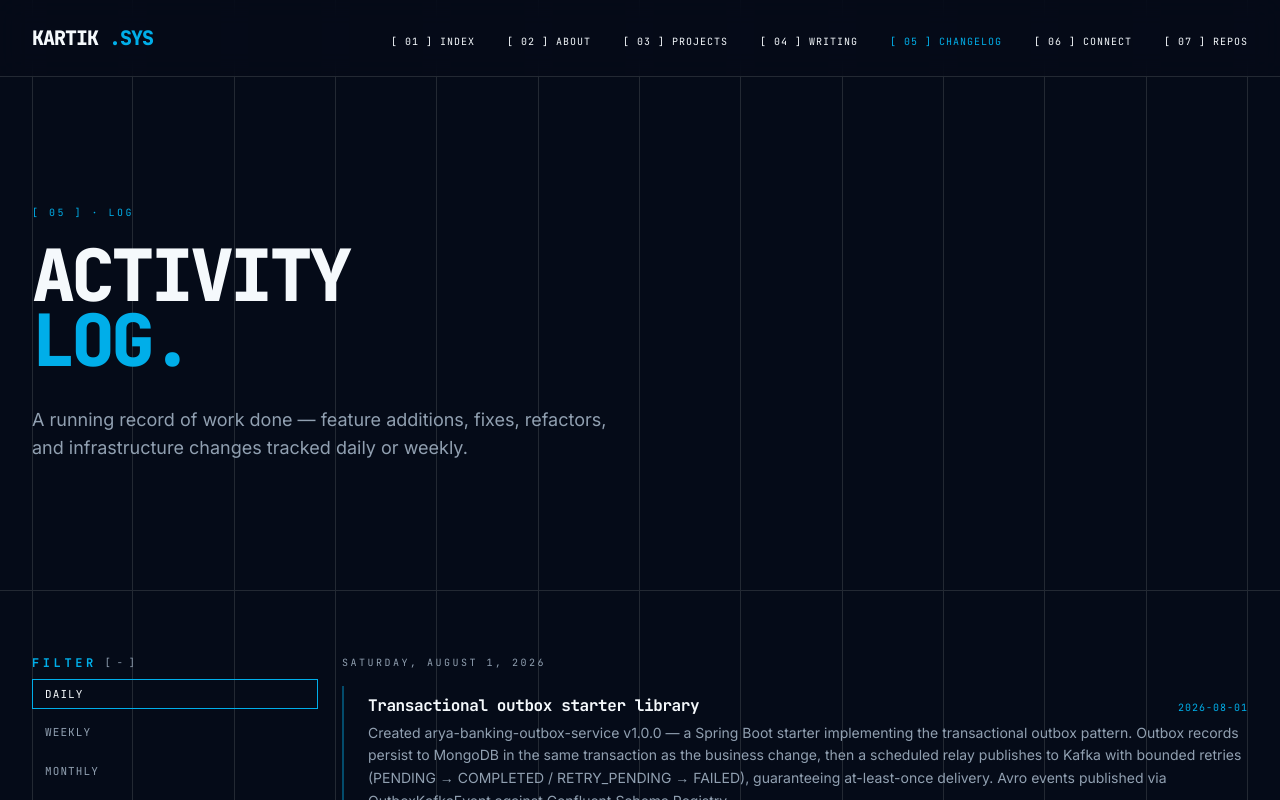
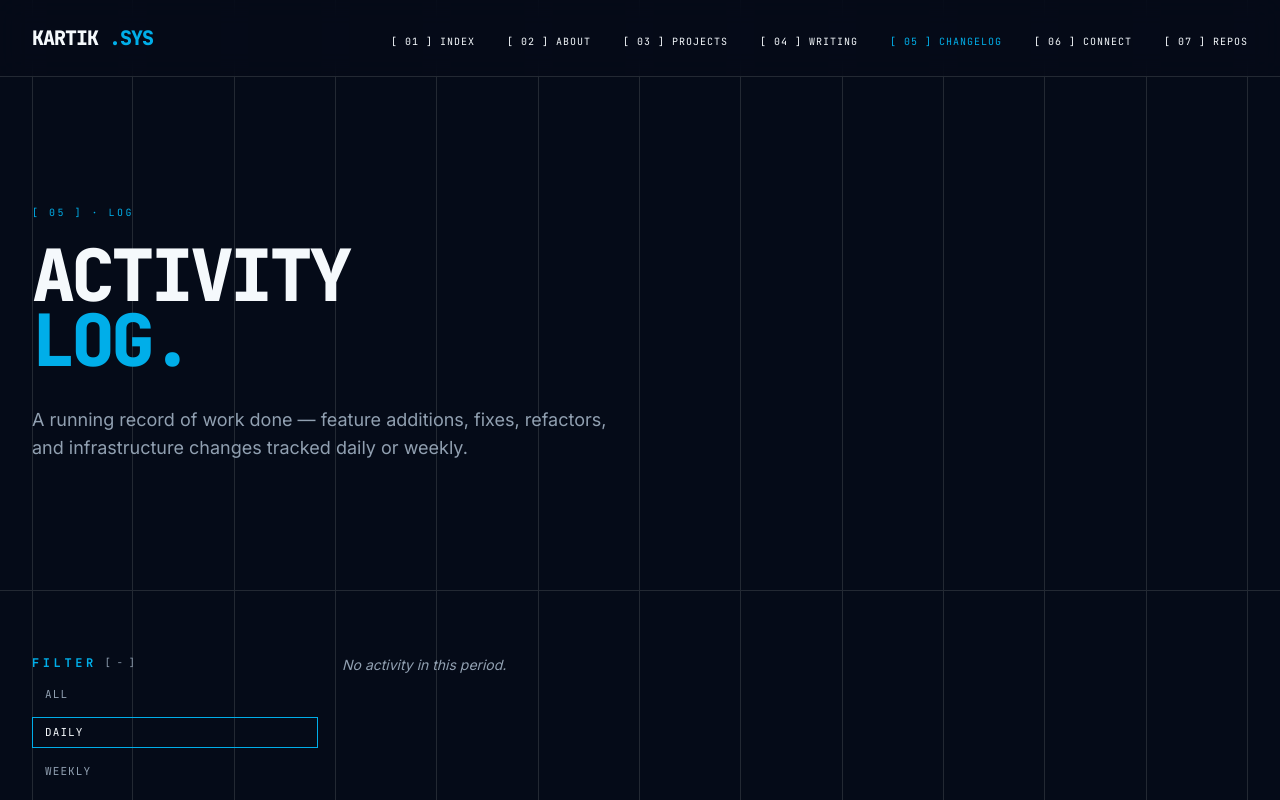
Before and after one commit to kartik1502/portfolio, a Next.js app: page /changelog in a window 1280 px wide. Both pictures are taken after a click on the button "DAILY". Shown: the top 800 px of the page. Built offline with nearby package versions, Linux system fonts and the light colour scheme.

Commit message:
fix: make changelog filter apply calendar periods, add all view

```diff
--- a/src/app/changelog/page.tsx
+++ b/src/app/changelog/page.tsx
@@ -4,9 +4,10 @@ import { useState, useMemo } from "react";
 import { CHANGELOG } from "@/lib/portfolio-data";
 import { Reveal } from "@/components/Reveal";
 
-type View = "daily" | "weekly" | "monthly";
+type View = "all" | "daily" | "weekly" | "monthly";
 
 const VIEWS: { value: View; label: string }[] = [
+  { value: "all", label: "All" },
   { value: "daily", label: "Daily" },
   { value: "weekly", label: "Weekly" },
   { value: "monthly", label: "Monthly" },
@@ -31,16 +32,42 @@ function getPeriod(dateStr: string, view: View): string {
     }
     case "monthly":
       return d.toLocaleDateString("en-US", { month: "long", year: "numeric" });
+    case "all":
+      return d.toLocaleDateString("en-US", { month: "long", year: "numeric" });
+  }
+}
+
+function isInPeriod(dateStr: string, view: View): boolean {
+  if (view === "all") return true;
+  const d = new Date(dateStr + "T00:00:00");
+  const now = new Date();
+  switch (view) {
+    case "daily":
+      return d.toDateString() === now.toDateString();
+    case "weekly": {
+      const start = new Date(now);
+      start.setHours(0, 0, 0, 0);
+      start.setDate(now.getDate() - now.getDay());
+      const end = new Date(start);
+      end.setDate(start.getDate() + 6);
+      return d >= start && d <= end;
+    }
+    case "monthly":
+      return (
+        d.getFullYear() === now.getFullYear() &&
+        d.getMonth() === now.getMonth()
+      );
   }
 }
 
 export default function Changelog() {
-  const [view, setView] = useState<View>("daily");
+  const [view, setView] = useState<View>("all");
   const [open, setOpen] = useState(true);
 
   const groups = useMemo(() => {
     const map = new Map<string, typeof CHANGELOG>();
     for (const entry of CHANGELOG) {
+      if (!isInPeriod(entry.date, view)) continue;
       const key = getPeriod(entry.date, view);
       if (!map.has(key)) map.set(key, []);
       map.get(key)!.push(entry);
@@ -139,9 +166,9 @@ export default function Changelog() {
                 </div>
               </Reveal>
             ))}
-            {CHANGELOG.length === 0 && (
+            {groups.length === 0 && (
               <p className="text-sm text-muted-foreground italic">
-                No entries yet. Work logs will appear here.
+                No activity in this period.
               </p>
             )}
           </div>
```
